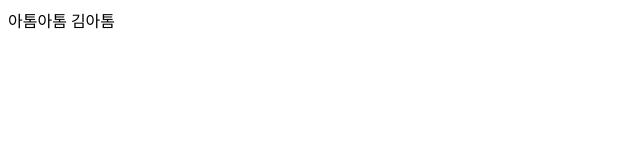
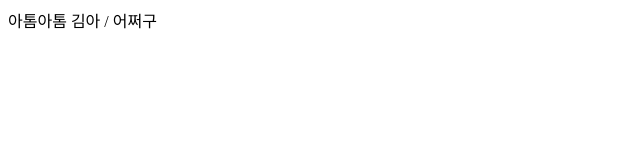
Before and after one commit to snggae/atom, a plain HTML site: page index.html in a window 1280 px wide. Shown: the full height of the page, 0-640 px from the left. Drawn offline with Linux system fonts and the light colour scheme.

Commit message:
어쩌구 추가

```diff
--- a/index.html
+++ b/index.html
@@ -5,6 +5,6 @@
     <title></title>
   </head>
   <body>
-    아톰아톰 김아톰
+    아톰아톰 김아 / 어쩌구
   </body>
 </html>
```
